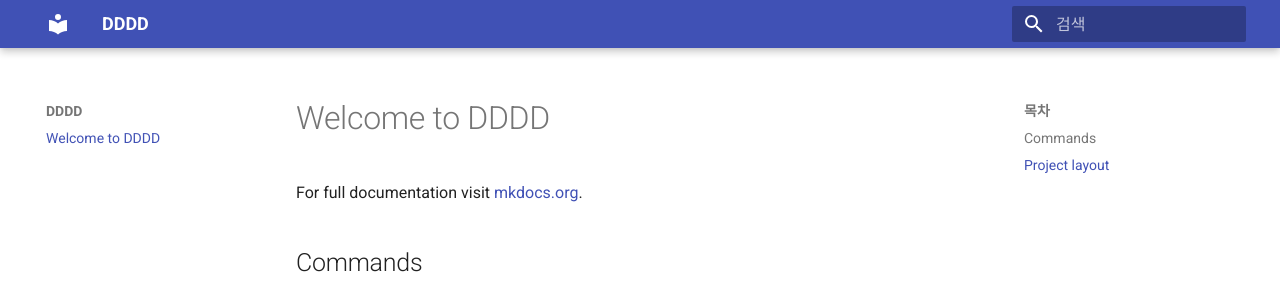
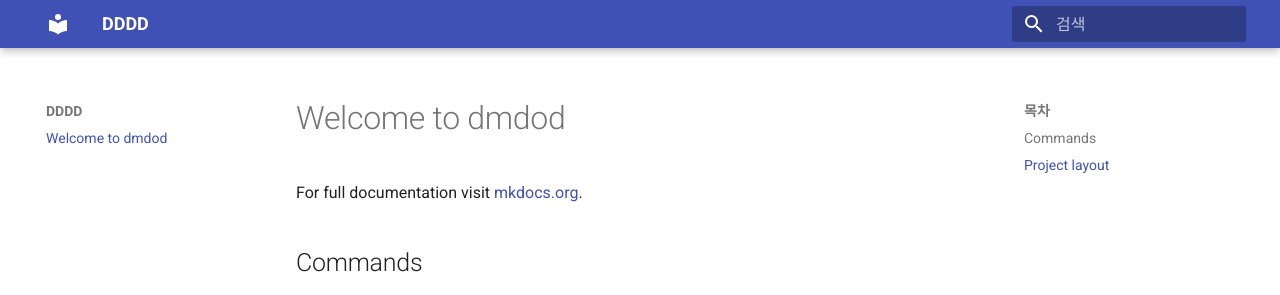
Before and after one commit to sdee33311-dot/sdee33311-dot.github.io, an MkDocs documentation site: the page built from docs/index.md, in a window 1280 px wide. Shown: the top 295 px of the page. Built offline with MkDocs 1.6.1 and Material for MkDocs 9.7.7, drawn with Linux system fonts in a browser that asks for light colours.

Commit message:
Update index.md

```diff
--- a/docs/index.md
+++ b/docs/index.md
@@ -1,4 +1,4 @@
-# Welcome to DDDD
+# Welcome to dmdod
 For full documentation visit [mkdocs.org](https://www.mkdocs.org).
 
 ## Commands
```
